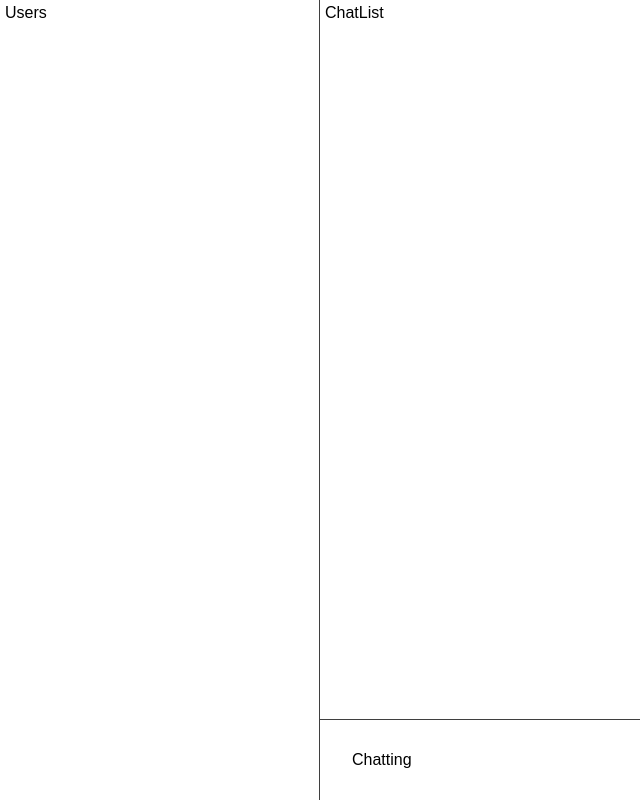
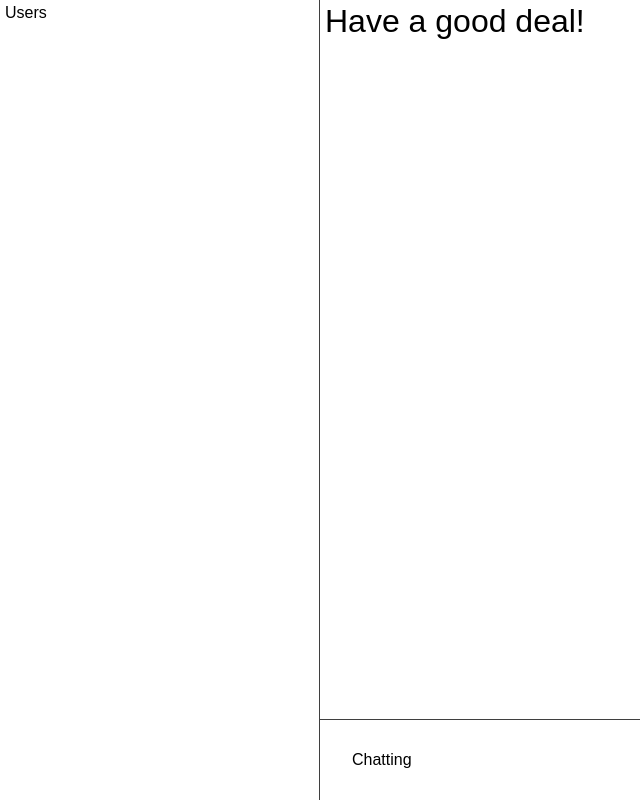
Before and after one commit to Comet105/HanseiMarket-Front, a React (Create React App) app: page /chat in a window 1280 px wide. Shown: the whole page, without its empty margins (0-640 px from the left). Built offline with nearby package versions, Linux system fonts and the light colour scheme; no server answers; a web font is replaced by a local one.

Commit message:
ChatPage UI 기초 작업

```diff
--- a/src/Routes/Routes.js
+++ b/src/Routes/Routes.js
@@ -7,7 +7,7 @@ import MainPage from "../pages/MainPage/MainPage";
 import DetailPage from "../pages/DetailPage/DetailPage";
 import Auth from "../hoc/Auth";
 import AddDetailPage from "../pages/DetailPage/AddDetailPage/AddDetailPage";
-import ChatPage from "../components/ChatPage";
+import ChatPage from "../components/Chatting/ChatPage";
 
 const AppRouter = () => {
   const AuthMainPage = Auth(MainPage, null);
--- a/src/components/ChatPage.js
+++ b/src/components/Chatting/ChatPage.js
@@ -7,7 +7,7 @@ const ChatPage = () => {
       <ChatWrapper>
         <UserList>Users</UserList>
         <ChatMain>
-          <ChatList>ChatList</ChatList>
+          <ChatList>Have a good deal!</ChatList>
           <Chatting>Chatting</Chatting>
         </ChatMain>
       </ChatWrapper>
@@ -42,6 +42,7 @@ const UserList = styled.div`
 
 const ChatList = styled.div`
   padding: 5px 0 0 5px;
+  font-size: 2rem;
 `;
 
 const Chatting = styled.div`
--- a/src/components/Header.js
+++ b/src/components/Header.js
@@ -7,8 +7,8 @@ import { auth, logout } from "../store/actions/UserAction";
 
 const Header = (userId) => {
   const [search, setSearch] = useState("");
-  const [lgout, setLgout] = useState();
-  const [nickname, setNickName] = useState();
+  const [lgout, setLgout] = useState("");
+  const [nickname, setNickName] = useState("");
 
   const dispatch = useDispatch();
   const navigate = useNavigate();
--- a/src/pages/DetailPage/AddDetailPage/AddDetailPage.js
+++ b/src/pages/DetailPage/AddDetailPage/AddDetailPage.js
@@ -21,10 +21,12 @@ const AddDetailPage = (props) => {
   const onLoadFile = (e) => {
     const file = e.target.files;
     // console.log(file);
+    console.log(typeof files);
     setFiles(file);
   };
 
   const handleClick = (e) => {
+    if (files[0] === undefined || null) return setFiles("djawnstlr");
     const formdata = new FormData();
     formdata.append("images", files[0]);
 
--- a/src/pages/LoginPage/LoginPage.js
+++ b/src/pages/LoginPage/LoginPage.js
@@ -25,7 +25,7 @@ const LoginPage = (props) => {
 
     dispatch(login(body))
       .then((res) => {
-        if (res.payload.logoutSuccess) {
+        if (res.payload.loginSuccess) {
           toast.success("로그인에 성공하셨습니다.", {
             autoClose: 1500,
           });
--- a/src/store/actions/types.js
+++ b/src/store/actions/types.js
@@ -1,8 +1,10 @@
 export const REGISTER_USER = "REGISTER_USER";
 export const LOGIN_USER = "LOGIN_USER";
 export const LOGOUT_USER = "LOGOUT_USER";
+
 export const AUTH_USER = "AUTH_USER";
 export const ALLPRODUCT = "ALLPRODUCT";
 export const ADDPRODUCT = "ADDPRODUCT";
+
 export const GETPRODUCT = "GETPRODUCT";
 export const GETIMAGE = "GETIMAGE";
```
